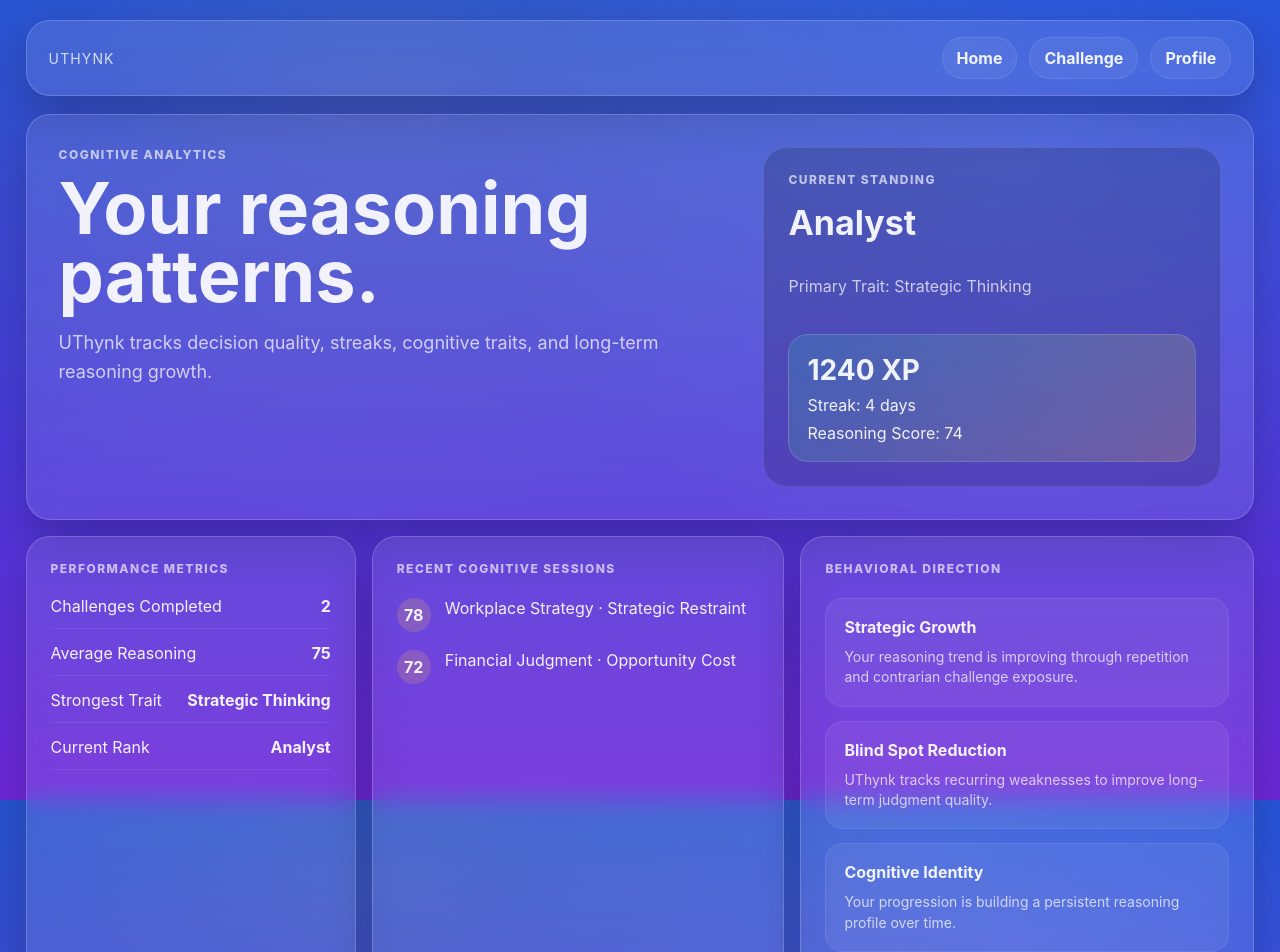
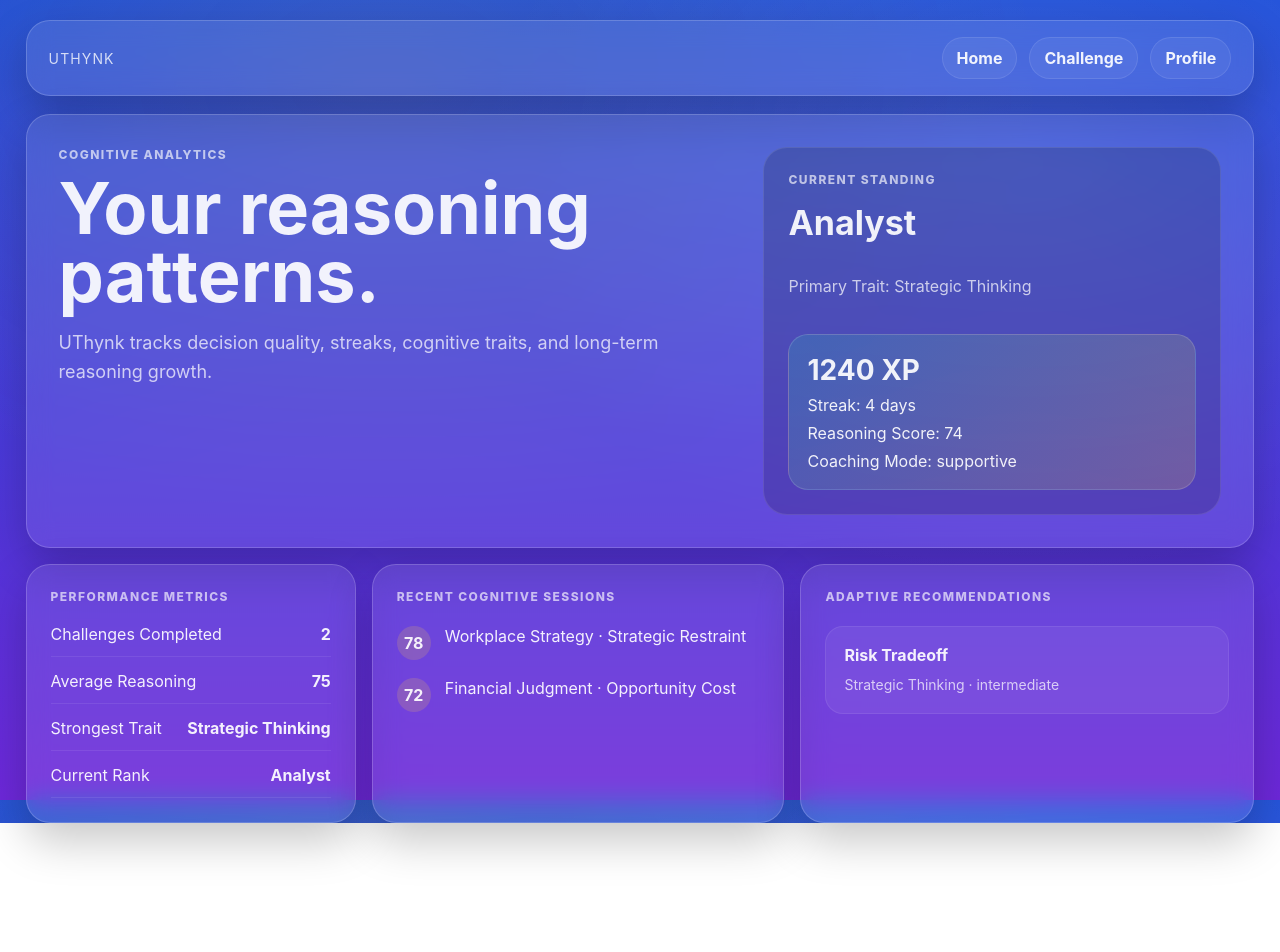
Before and after one commit to nfc3-1/UTHYNK-BETA-2.0, a Next.js app: page /dashboard in a window 1280 px wide. Shown: the top 952 px of the page. After the commit the page ends 823 px from the top, so only its background shows below. Built offline with nearby package versions, Linux system fonts and the light colour scheme; no server answers.

Commit message:
Add adaptive recommendations and coaching intensity to dashboard

```diff
--- a/app/dashboard/page.tsx
+++ b/app/dashboard/page.tsx
@@ -1,7 +1,11 @@
 "use client";
 
 import Link from "next/link";
-import { useEffect, useState } from "react";
+import { useEffect, useMemo, useState } from "react";
+import {
+  getAdaptiveChallenges,
+  getCoachingIntensity,
+} from "@/lib/adaptive";
 
 const STORAGE_KEY = "uthynk-profile";
 
@@ -31,6 +35,16 @@ export default function DashboardPage() {
 
   const profile = data?.profile;
   const sessions = data?.sessions || [];
+
+  const recommendations = useMemo(
+    () => getAdaptiveChallenges(profile),
+    [profile]
+  );
+
+  const coachingIntensity = getCoachingIntensity(
+    profile?.streak,
+    profile?.reasoning_score
+  );
 
   return (
     <main className="appShell">
@@ -68,6 +82,7 @@ export default function DashboardPage() {
             <strong>{profile?.xp || 0} XP</strong>
             <span>Streak: {profile?.streak || 0} days</span>
             <span>Reasoning Score: {profile?.reasoning_score || 70}</span>
+            <span>Coaching Mode: {coachingIntensity}</span>
           </div>
         </div>
       </section>
@@ -124,29 +139,21 @@ export default function DashboardPage() {
         </section>
 
         <section className="card focusPanel">
-          <div className="panelLabel">Behavioral Direction</div>
+          <div className="panelLabel">Adaptive Recommendations</div>
 
           <div className="focusGrid" style={{ gridTemplateColumns: "1fr" }}>
-            <div className="focusCard">
-              <strong>Strategic Growth</strong>
-              <span>
-                Your reasoning trend is improving through repetition and contrarian challenge exposure.
-              </span>
-            </div>
-
-            <div className="focusCard">
-              <strong>Blind Spot Reduction</strong>
-              <span>
-                UThynk tracks recurring weaknesses to improve long-term judgment quality.
-              </span>
-            </div>
-
-            <div className="focusCard">
-              <strong>Cognitive Identity</strong>
-              <span>
-                Your progression is building a persistent reasoning profile over time.
-              </span>
-            </div>
+            {recommendations.map((challenge) => (
+              <Link
+                key={challenge.id}
+                href={`/reasoning?id=${challenge.id}`}
+                className="focusCard"
+              >
+                <strong>{challenge.title}</strong>
+                <span>
+                  {challenge.category} · {challenge.difficulty}
+                </span>
+              </Link>
+            ))}
           </div>
         </section>
       </section>
```
